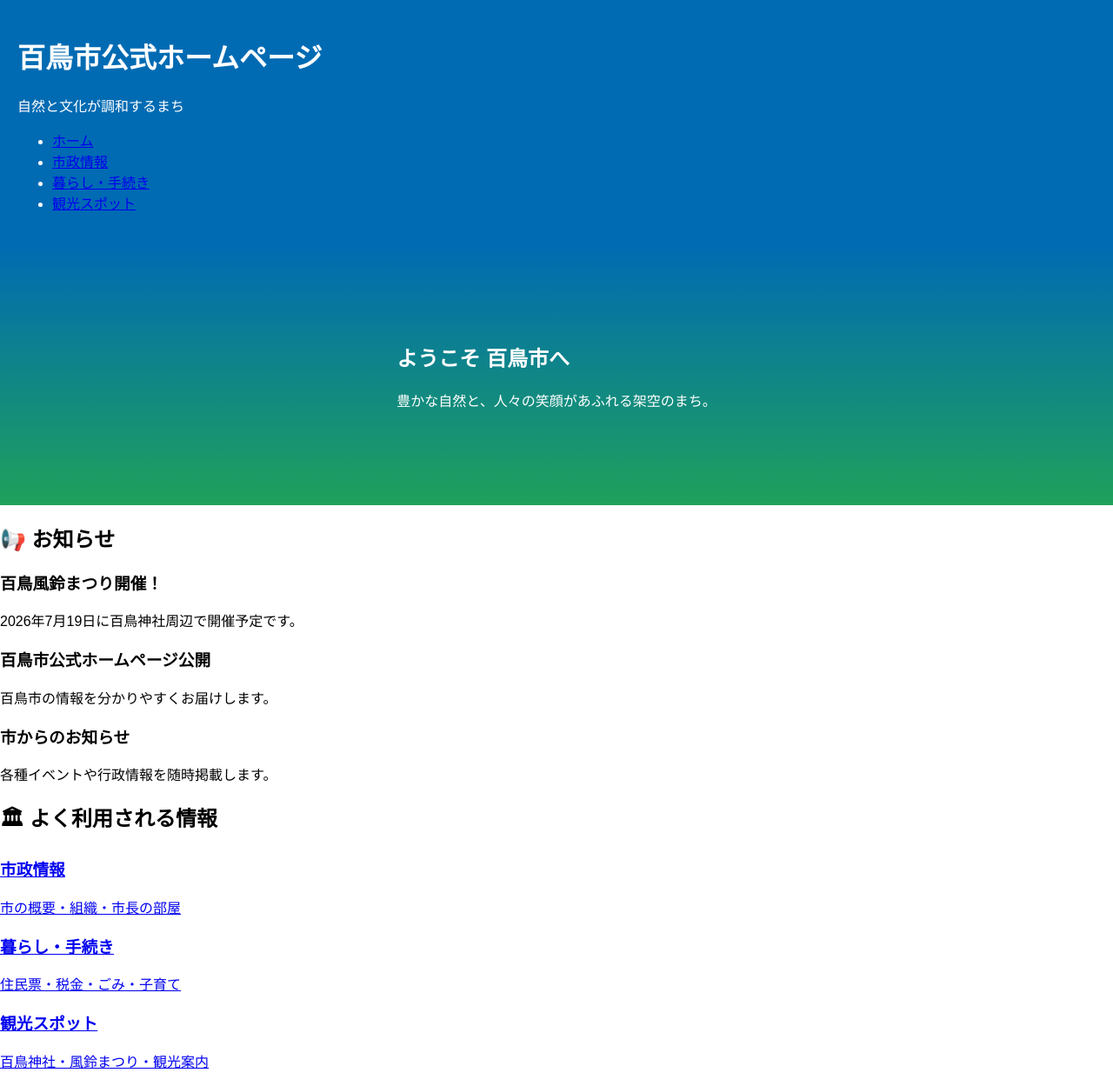
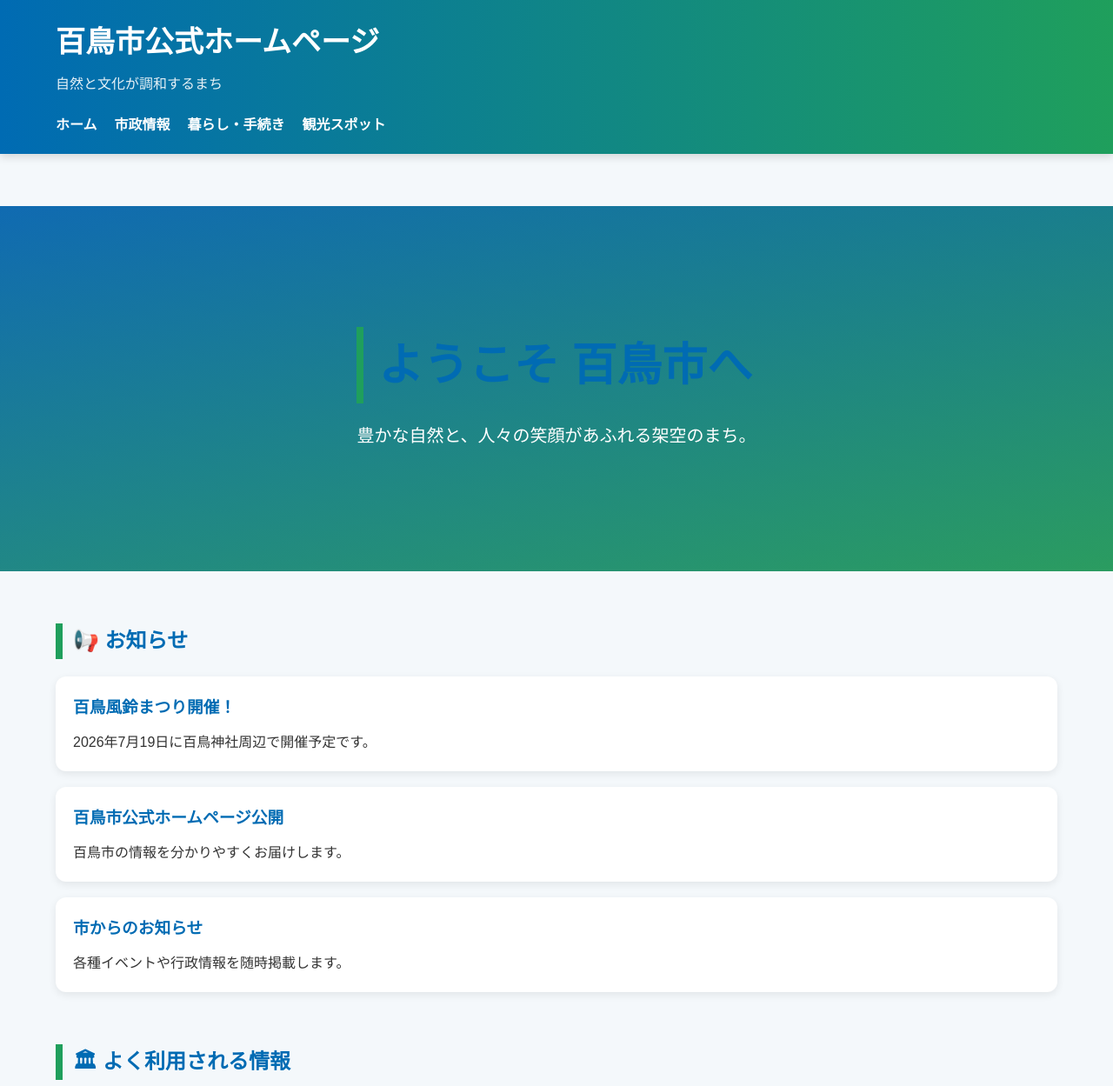
Before and after one commit to spaghettiesR/city.hyakutori, a plain HTML site: page index.html in a window 1280 px wide. Shown: the top 1249 px of the page at 87% size. Drawn offline with Linux system fonts and the light colour scheme.

Commit message:
Update style.css

```diff
--- a/css/style.css
+++ b/css/style.css
@@ -1 +1,199 @@
-body{margin:0;font-family:Yu Gothic,sans-serif}header{background:#006bb3;color:#fff;padding:20px}.hero{height:300px;background:linear-gradient(#006bb3,#1fa15b);display:flex;align-items:center;justify-content:center;color:#fff}
+/* ===========================
+   百鳥市公式ホームページ Ver.1.0
+=========================== */
+
+*{
+    margin:0;
+    padding:0;
+    box-sizing:border-box;
+}
+
+body{
+    font-family:"Yu Gothic","Meiryo",sans-serif;
+    background:#f4f8fb;
+    color:#333;
+    line-height:1.7;
+}
+
+.container{
+    width:90%;
+    max-width:1200px;
+    margin:auto;
+}
+
+/* ===== ヘッダー ===== */
+
+header{
+    background:linear-gradient(90deg,#006bb3,#1f9f5c);
+    color:white;
+    padding:20px 0;
+    box-shadow:0 3px 10px rgba(0,0,0,.15);
+}
+
+header h1{
+    font-size:34px;
+}
+
+header p{
+    margin-top:5px;
+    opacity:.9;
+}
+
+nav{
+    margin-top:20px;
+}
+
+nav ul{
+    list-style:none;
+    display:flex;
+    gap:20px;
+    flex-wrap:wrap;
+}
+
+nav a{
+    color:white;
+    text-decoration:none;
+    font-weight:bold;
+    transition:.3s;
+}
+
+nav a:hover{
+    color:#ffe082;
+}
+
+/* ===== メイン画像 ===== */
+
+.hero{
+    height:420px;
+    background:linear-gradient(rgba(0,90,150,.45),rgba(30,140,80,.45)),
+               linear-gradient(135deg,#1d78c8,#35a96d);
+    display:flex;
+    justify-content:center;
+    align-items:center;
+    text-align:center;
+    color:white;
+}
+
+.hero h2{
+    font-size:52px;
+}
+
+.hero p{
+    margin-top:15px;
+    font-size:20px;
+}
+
+/* ===== 見出し ===== */
+
+section{
+    margin:60px 0;
+}
+
+section h2{
+    color:#006bb3;
+    margin-bottom:20px;
+    border-left:8px solid #1f9f5c;
+    padding-left:12px;
+}
+
+/* ===== お知らせ ===== */
+
+.card{
+    background:white;
+    border-radius:12px;
+    padding:20px;
+    margin-bottom:18px;
+    box-shadow:0 3px 10px rgba(0,0,0,.08);
+    transition:.25s;
+}
+
+.card:hover{
+    transform:translateY(-4px);
+}
+
+.card h3{
+    color:#006bb3;
+    margin-bottom:10px;
+}
+
+/* ===== カードメニュー ===== */
+
+.grid{
+    display:grid;
+    grid-template-columns:repeat(auto-fit,minmax(250px,1fr));
+    gap:20px;
+}
+
+.menu-card{
+    background:white;
+    border-radius:14px;
+    text-decoration:none;
+    color:#333;
+    padding:30px;
+    box-shadow:0 5px 12px rgba(0,0,0,.1);
+    transition:.25s;
+}
+
+.menu-card:hover{
+    transform:translateY(-6px);
+    background:#e8f7ef;
+}
+
+.menu-card h3{
+    color:#006bb3;
+    margin-bottom:10px;
+}
+
+/* ===== 百鳥市紹介 ===== */
+
+.about{
+    background:white;
+    border-radius:14px;
+    padding:30px;
+    box-shadow:0 3px 10px rgba(0,0,0,.08);
+}
+
+/* ===== フッター ===== */
+
+footer{
+    margin-top:70px;
+    background:#004f87;
+    color:white;
+    text-align:center;
+    padding:40px 20px;
+}
+
+footer h3{
+    margin-bottom:15px;
+}
+
+footer p{
+    margin:8px 0;
+}
+
+/* ===== スマホ ===== */
+
+@media(max-width:768px){
+
+header h1{
+    font-size:26px;
+}
+
+.hero{
+    height:300px;
+}
+
+.hero h2{
+    font-size:34px;
+}
+
+.hero p{
+    font-size:16px;
+}
+
+nav ul{
+    flex-direction:column;
+    gap:10px;
+}
+
+}
```
